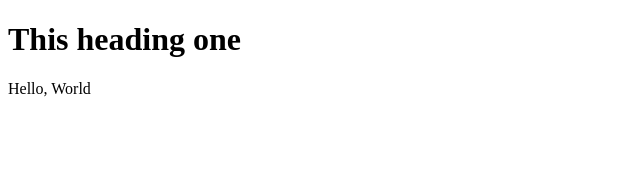
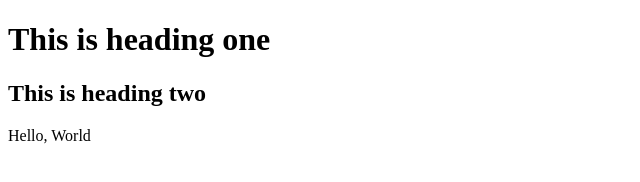
Before and after one commit to hassanshakil12/web-development, a plain HTML site: page index.html in a window 1280 px wide. Shown: the whole page, without its empty margins (0-640 px from the left). Drawn offline with Linux system fonts and the light colour scheme.

Commit message:
Corrected h1 tag and added new h2 tag

```diff
--- a/index.html
+++ b/index.html
@@ -7,7 +7,8 @@
     <title>Hello</title>
 </head>
 <body>
-    <h1>This heading one</h1>
+    <h1>This is heading one</h1>
+    <h2>This is heading two</h2>
     Hello, World
 </body>
 </html>
```
